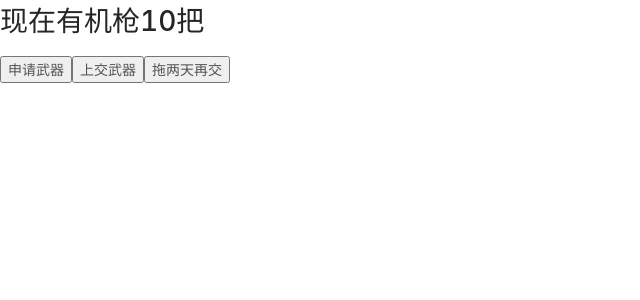
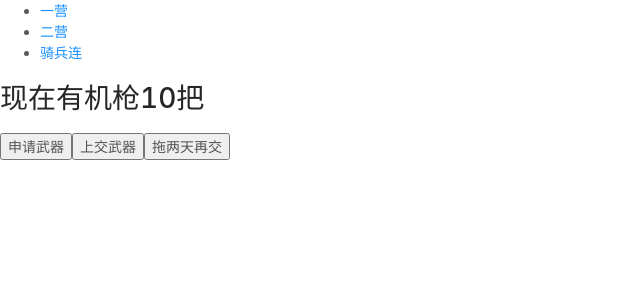
Before and after one commit to kongjieyu/JobSearchApp, a React (Create React App) app: page / in a window 1280 px wide. Shown: the top 300 px of the page, without its empty margins (0-640 px from the left). Built offline with nearby package versions, Linux system fonts and the light colour scheme.

Commit message:
BrowserRouter, Route, Link

```diff
--- a/package.json
+++ b/package.json
@@ -10,6 +10,7 @@
     "react": "^16.6.3",
     "react-dom": "^16.6.3",
     "react-redux": "^6.0.0",
+    "react-router-dom": "^4.3.1",
     "react-scripts": "2.1.1",
     "redux": "^4.0.1",
     "redux-thunk": "^2.3.0"
--- a/src/App.js
+++ b/src/App.js
@@ -26,8 +26,14 @@
     }
 }
 
+//mapStatetoProps: take a piece of state, which is a part of the store, and send it into the component as 'Props'
+//So inside the component, we can just say this.props.XXX
+//Such as const num = this.props.num instead of const num = store.getState()
 const mapStatetoProps = (state)=>{
-    return {num: state}
+    return {
+        //create a property called num
+        num: state
+    }
 }
 
 const actionCreators = { addGun, removeGun, addGunAsync}
--- a/src/index.js
+++ b/src/index.js
@@ -6,6 +6,7 @@
 //import reducer
 import { counter } from './index.redux'
 import { Provider } from 'react-redux'
+import { BrowserRouter, Route, Link } from 'react-router-dom'
 
 const reduxDevtools = window.devToolsExtension?window.devToolsExtension():f=>f
 
@@ -16,13 +17,36 @@
     reduxDevtools
 ))
 
+function Erying(){
+    return <h2>Erying222</h2>
+}
 
+function Qibinglian(){
+    return <h2>Qibinglian333</h2>
+}
 
     //App既react文件
     //渲染App里面需要传很多参数
 ReactDom.render(
     (<Provider store={store}>
-        <App />
+        <BrowserRouter>
+        <div>
+            <ul>
+                <li>
+                    <Link to='/'>一营</Link>
+                </li>
+                <li>
+                    <Link to='/erying'>二营</Link>
+                </li>
+                <li>
+                    <Link to='/qibinglian'>骑兵连</Link>
+                </li>
+            </ul>
+            <Route path='/' component = {App} exact></Route>
+            <Route path='/erying' component = {Erying} exact></Route>
+            <Route path='/qibinglian' component = {Qibinglian} exact></Route>
+        </div>
+        </BrowserRouter>
     </Provider>),
     document.getElementById('root')
 )
```
Also changed, not shown: 1 other file (tests, documents, lock files or other folders).
